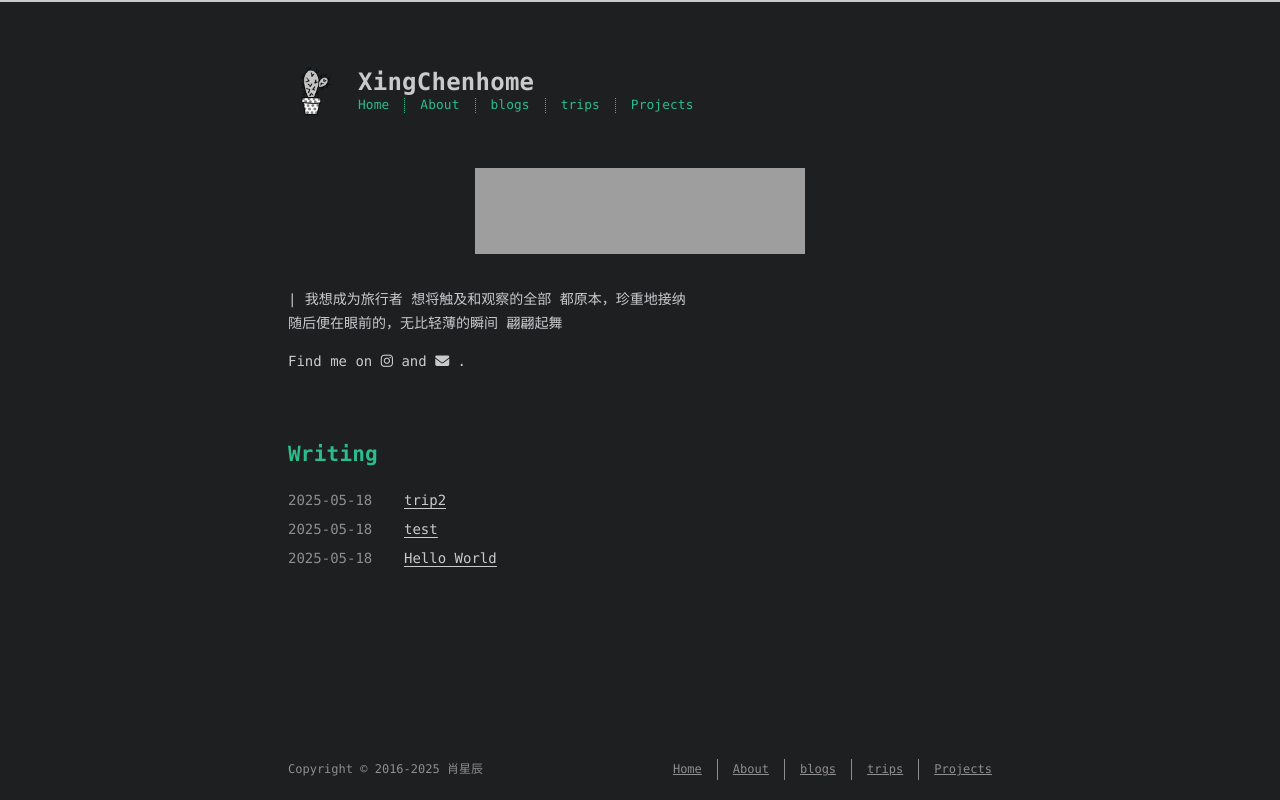
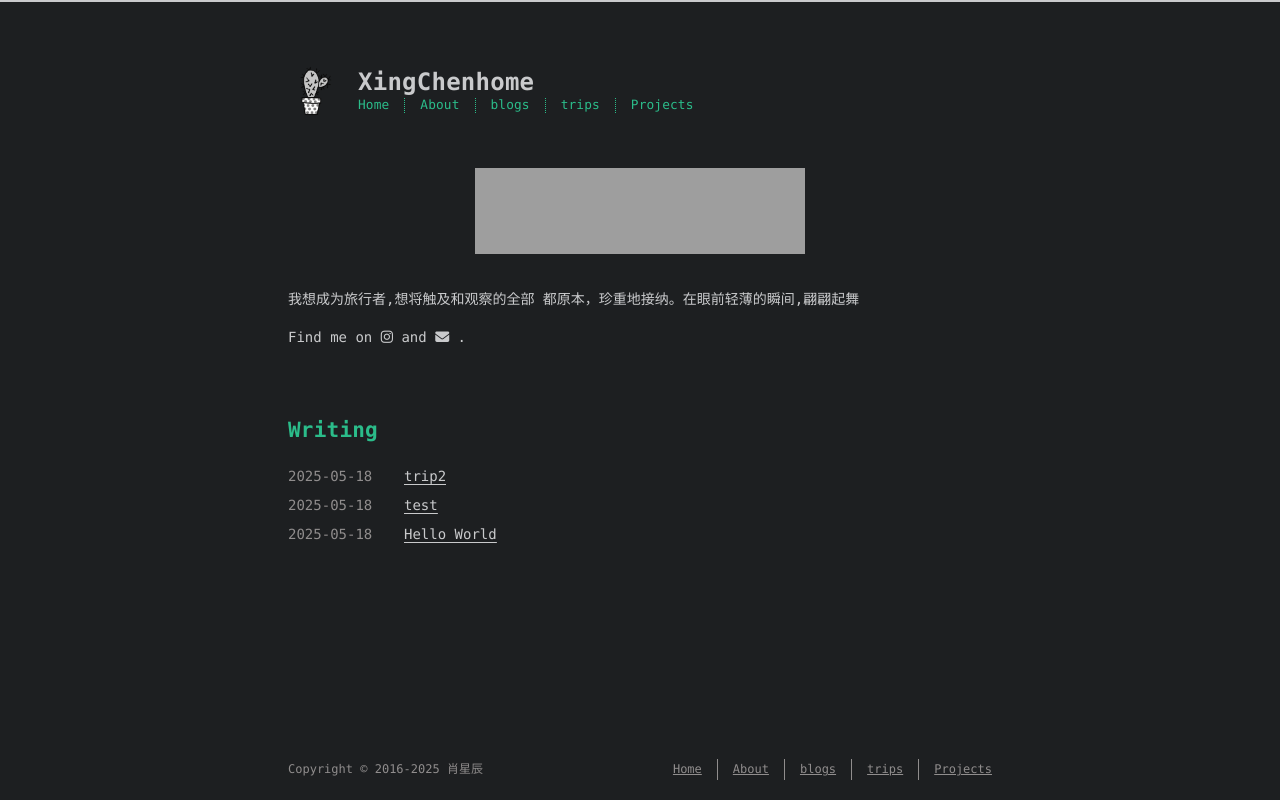
Before and after one commit to XiaoXingchenDragon/XiaoXingchenDragon.github.io, a plain HTML site: page index.html in a window 1280 px wide. Drawn offline with nearby package versions, Linux system fonts and the light colour scheme; grey boxes are pictures that could not be loaded; a web font is replaced by a local one.

Commit message:
Site updated: 2025-05-18 20:16:41

```diff
--- a/index.html
+++ b/index.html
@@ -6,12 +6,12 @@
     <meta http-equiv="X-UA-Compatible" content="IE=edge">
     <meta name="HandheldFriendly" content="True">
     <meta name="viewport" content="width=device-width, initial-scale=1, maximum-scale=5" />
-    <meta name="description" content="| 我想成为旅行者 想将触及和观察的全部 都原本，珍重地接纳 随后便在眼前的，无比轻薄的瞬间 翩翩起舞">
+    <meta name="description" content="我想成为旅行者,想将触及和观察的全部 都原本，珍重地接纳。在眼前轻薄的瞬间,翩翩起舞">
 <meta property="og:type" content="website">
 <meta property="og:title" content="XingChenhome">
 <meta property="og:url" content="https://xiaoxingchendragon.github.io/index.html">
 <meta property="og:site_name" content="XingChenhome">
-<meta property="og:description" content="| 我想成为旅行者 想将触及和观察的全部 都原本，珍重地接纳 随后便在眼前的，无比轻薄的瞬间 翩翩起舞">
+<meta property="og:description" content="我想成为旅行者,想将触及和观察的全部 都原本，珍重地接纳。在眼前轻薄的瞬间,翩翩起舞">
 <meta property="og:locale" content="en_US">
 <meta property="article:author" content="肖星辰">
 <meta name="twitter:card" content="summary">
@@ -100,7 +100,7 @@
 </section>
 <section id="about" class="p-note">
 
-    <p>| 我想成为旅行者 想将触及和观察的全部 都原本，珍重地接纳<br>随后便在眼前的，无比轻薄的瞬间 翩翩起舞 </p>
+    <p> 我想成为旅行者,想将触及和观察的全部 都原本，珍重地接纳。在眼前轻薄的瞬间,翩翩起舞</p>
 
 
 
```
Also changed, not shown: 404.html (+2 -2 lines), about/index.html (+2 -2 lines), archives/2025/05/index.html (+2 -2 lines), archives/2025/index.html (+2 -2 lines), archives/index.html (+2 -2 lines), blogs/index.html (+2 -2 lines), categories/index.html (+2 -2 lines), projects/index.html (+2 -2 lines), tags/trip/index.html (+2 -2 lines).
